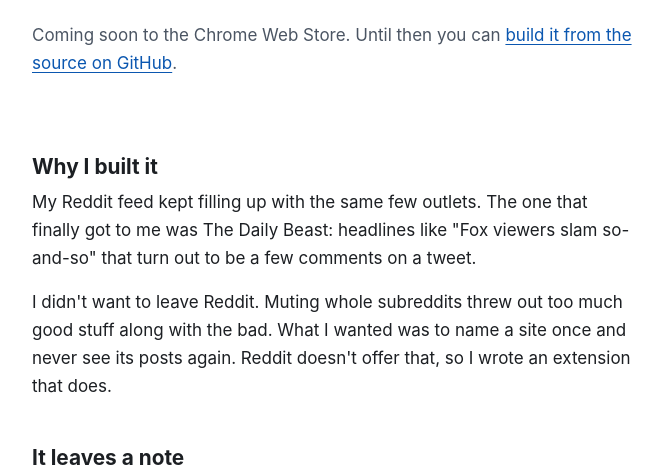
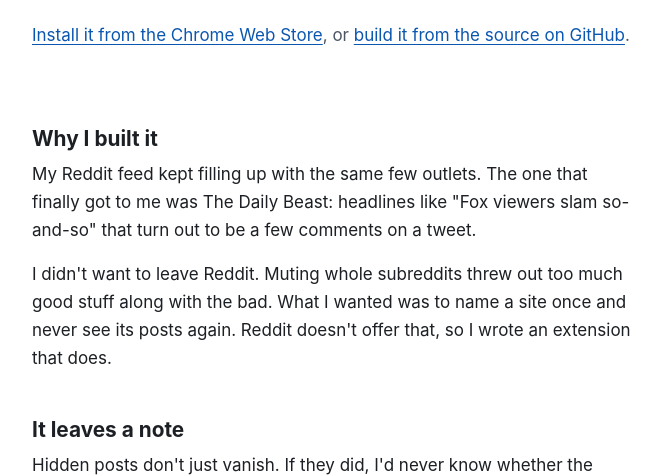
Before and after one commit to narcisolobo/reddit-domain-blocker, a plain HTML site: page index.html in a window 1280 px wide. Shown: the part 263-739 px from the top of the page, without its empty margins (304-971 px from the left). Drawn offline with Linux system fonts and the light colour scheme.

Commit message:
site: link the Chrome Web Store listing

```diff
--- a/index.html
+++ b/index.html
@@ -85,7 +85,7 @@
     <img src="icon.png" alt="" width="72" height="72">
     <h1>Reddit Domain Blocker</h1>
     <p class="lede">A Chrome extension that hides Reddit posts by the site they link to, and leaves a note where each one was.</p>
-    <p class="install">Coming soon to the Chrome Web Store. Until then you can <a href="https://github.com/narcisolobo/reddit-domain-blocker">build it from the source on GitHub</a>.</p>
+    <p class="install"><a href="https://chromewebstore.google.com/detail/mfjlfffnnmelpbbjoafienheobeigijk">Install it from the Chrome Web Store</a>, or <a href="https://github.com/narcisolobo/reddit-domain-blocker">build it from the source on GitHub</a>.</p>
   </header>
 
   <h2>Why I built it</h2>
```
